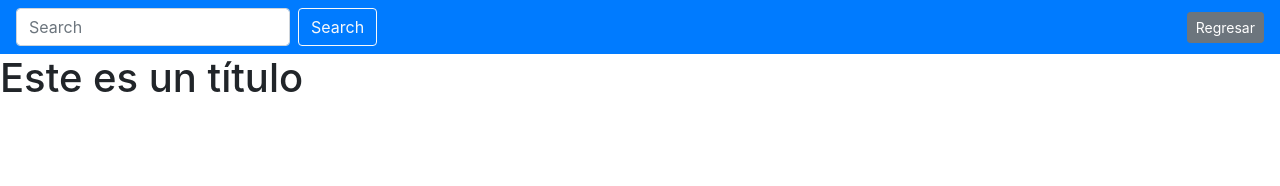
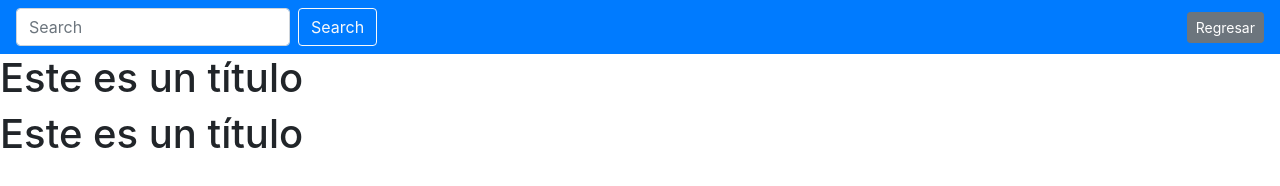
Before and after one commit to fia-ues01/introduccion, a plain HTML site: page usuarios.html in a window 1280 px wide. Drawn offline with nearby package versions, Linux system fonts and the light colour scheme.

Commit message:
Duplicación del título

```diff
--- a/usuarios.html
+++ b/usuarios.html
@@ -16,5 +16,6 @@
             <a href="index.html" class="btn btn-secondary btn-sm">Regresar</a>
         </nav>
 <h1>Este es un título</>
+<h1>Este es un título</>
     </body>
 </html>
```
